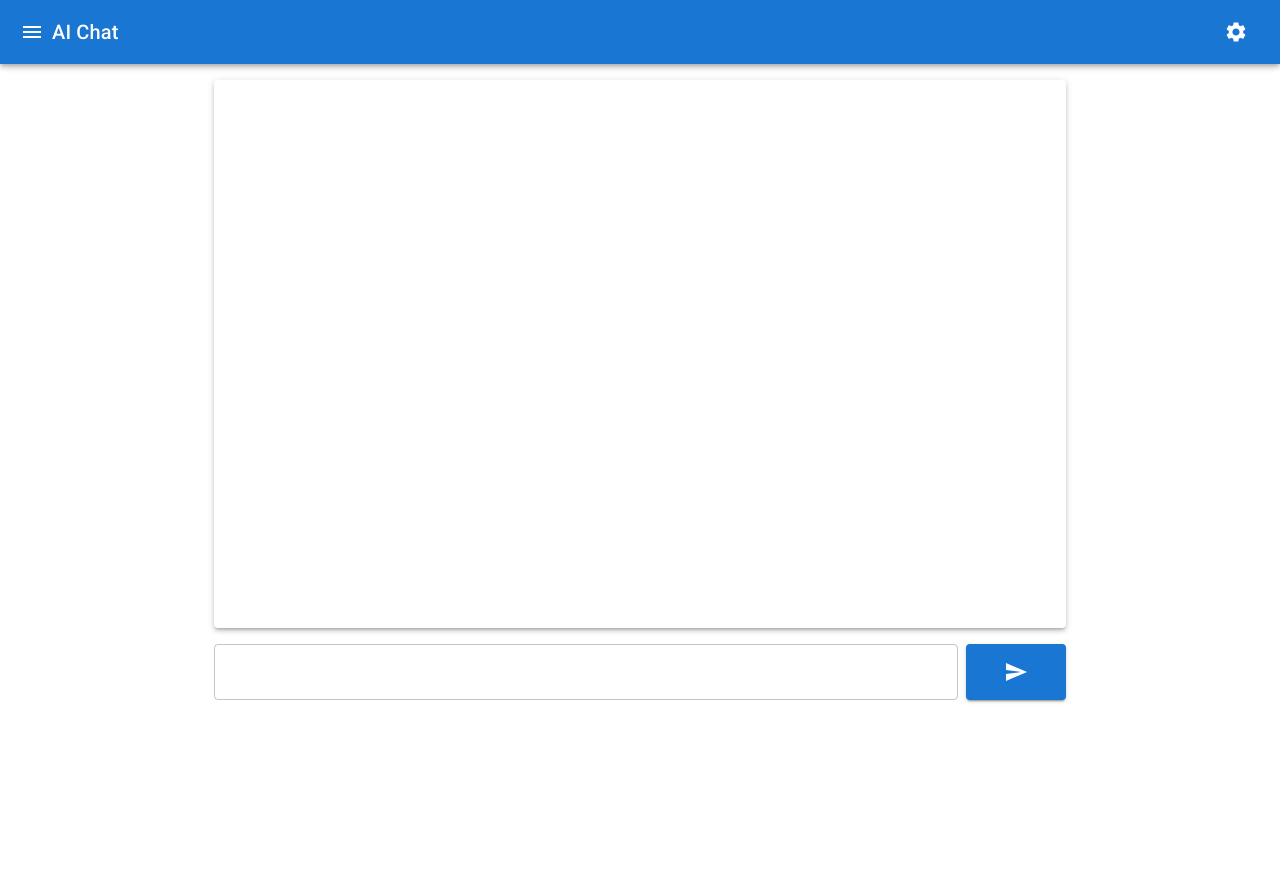
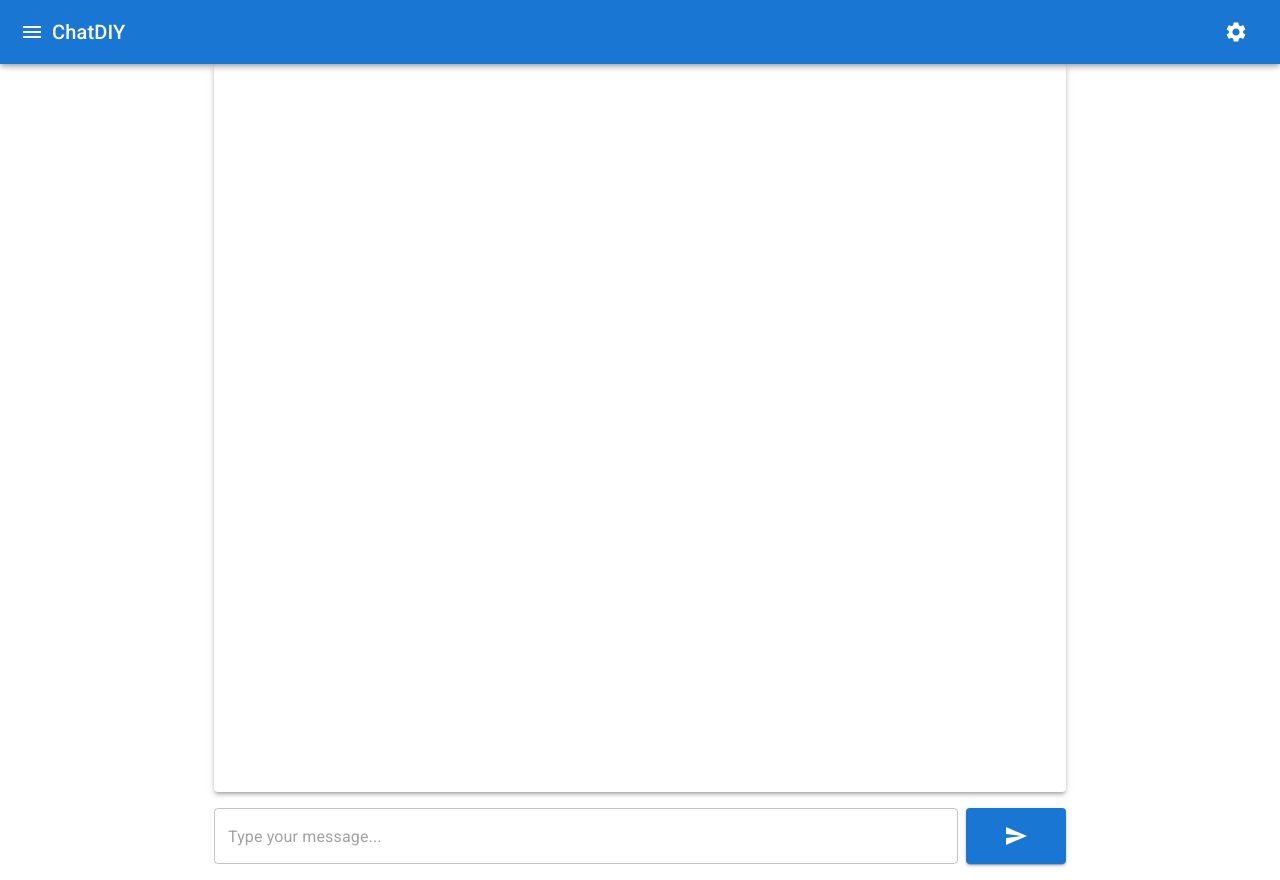
Before and after one commit to meliorvz/chat-pwa, a React (Create React App) app: page / in a window 1280 px wide. Before the commit the page ends 800 px from the top, so only its background shows below. Built offline with nearby package versions, Linux system fonts and the light colour scheme.

Commit message:
Initial commit

```diff
--- a/package.json
+++ b/package.json
@@ -1,5 +1,5 @@
 {
-  "name": "chat-pwa",
+  "name": "chat-diy",
   "version": "1.0.0",
   "private": true,
   "dependencies": {
--- a/public/index.html
+++ b/public/index.html
@@ -1,19 +1,18 @@
 <!DOCTYPE html>
 <html lang="en">
   <head>
-    <!-- Modified for Cloudflare Pages deployment -->
     <meta charset="utf-8" />
     <link rel="icon" href="%PUBLIC_URL%/favicon.ico" />
     <meta name="viewport" content="width=device-width, initial-scale=1" />
     <meta name="theme-color" content="#000000" />
-    <meta name="description" content="AI Chat PWA - Chat with multiple AI models" />
+    <meta name="description" content="ChatDIY - Chat with multiple AI models" />
     <link rel="apple-touch-icon" href="%PUBLIC_URL%/logo192.png" />
     <link rel="manifest" href="%PUBLIC_URL%/manifest.json" />
     <link
       rel="stylesheet"
       href="https://fonts.googleapis.com/css2?family=Roboto:wght@300;400;500;700&display=swap"
     />
-    <title>AI Chat PWA</title>
+    <title>ChatDIY</title>
   </head>
   <body>
     <noscript>You need to enable JavaScript to run this app.</noscript>
--- a/public/service-worker.js
+++ b/public/service-worker.js
@@ -10,13 +10,13 @@ precacheAndRoute(self.__WB_MANIFEST);
 
 // Cache the Google Fonts stylesheets with a stale-while-revalidate strategy.
 registerRoute(
-  ({url}) => url.origin === 'https://fonts.googleapis.com',
+  /^https:\/\/fonts\.googleapis\.com/,
   new CacheFirst()
 );
 
 // Cache the underlying font files with a cache-first strategy for 1 year.
 registerRoute(
-  ({url}) => url.origin === 'https://fonts.gstatic.com',
+  /^https:\/\/fonts\.gstatic\.com/,
   new CacheFirst({
     cacheName: 'google-fonts-webfonts',
     plugins: [
--- a/src/App.js
+++ b/src/App.js
@@ -28,7 +28,7 @@ import OpenAI from 'openai';
 import Anthropic from '@anthropic-ai/sdk';
 import { openDB } from 'idb';
 
-const DB_NAME = 'chat-pwa-db';
+const DB_NAME = 'chat-diy-db';
 const STORE_NAME = 'api-keys';
 
 const MODELS = {
@@ -66,18 +66,6 @@ const MODELS = {
     parameters: {
       temperature: 0.7,
       maxTokens: 4096,
-    }
-  },
-  'o1-mini': {
-    backend: 'openai',
-    modelId: 'o1-mini',
-    label: 'ChatGPT o1 Mini',
-    parameters: {
-      temperature: 1,
-      maxTokens: 2048,
-    },
-    parameterMap: {
-      maxTokens: 'max_completion_tokens'
     }
   }
 };
@@ -144,18 +132,10 @@ function App() {
 
       if (model.backend === 'openai') {
         const openai = new OpenAI({ apiKey: apiKeys.openai });
-        const apiParams = {};
-
-        // Map parameters according to model's requirements
-        Object.entries(model.parameters).forEach(([key, value]) => {
-          const mappedKey = model.parameterMap?.[key] || key;
-          apiParams[mappedKey] = value;
-        });
-
         const completion = await openai.chat.completions.create({
           model: model.modelId,
           messages: [...messages, userMessage],
-          ...apiParams
+          ...model.parameters
         });
         response = completion.choices[0].message;
       } else if (model.backend === 'anthropic') {
@@ -192,7 +172,7 @@ function App() {
             <Menu />
           </IconButton>
           <Typography variant="h6" sx={{ flexGrow: 1 }}>
-            AI Chat
+            ChatDIY
           </Typography>
           <IconButton color="inherit" onClick={() => setSettingsOpen(true)}>
             <Settings />
@@ -251,8 +231,7 @@ function App() {
         </DialogActions>
       </Dialog>
 
-      <Container maxWidth="md" sx={{ mt: 10, mb: 8 }}>
-        <Box sx={{ display: 'flex', flexDirection: 'column', height: 'calc(100vh - 180px)' }}>
+      <Container maxWidth="md" sx={{ mt: 8, mb: 2, height: '100vh', display: 'flex', flexDirection: 'column' }}>
         <Paper
           elevation={3}
           sx={{
@@ -290,8 +269,8 @@ function App() {
         <Box sx={{ display: 'flex', gap: 1 }}>
           <TextField
             fullWidth
-              multiline
-              maxRows={4}
+            variant="outlined"
+            placeholder="Type your message..."
             value={input}
             onChange={(e) => setInput(e.target.value)}
             onKeyPress={(e) => {
@@ -301,6 +280,8 @@ function App() {
               }
             }}
             disabled={isLoading}
+            multiline
+            maxRows={4}
           />
           <Button
             variant="contained"
@@ -311,7 +292,6 @@ function App() {
             <Send />
           </Button>
         </Box>
-        </Box>
       </Container>
     </Box>
   );
--- a/src/index.js
+++ b/src/index.js
@@ -1,39 +1,11 @@
 import React from 'react';
-import ReactDOM from 'react-dom/client';
-import { ThemeProvider, createTheme } from '@mui/material/styles';
-import CssBaseline from '@mui/material/CssBaseline';
+import { createRoot } from 'react-dom/client';
 import App from './App';
 
-// Create a theme instance
-const theme = createTheme({
-  palette: {
-    mode: 'light',
-    primary: {
-      main: '#1976d2',
-    },
-    secondary: {
-      main: '#dc004e',
-    },
-  },
-});
-
-const root = ReactDOM.createRoot(document.getElementById('root'));
+const container = document.getElementById('root');
+const root = createRoot(container);
 root.render(
   <React.StrictMode>
-    <ThemeProvider theme={theme}>
-      <CssBaseline />
-      <App />
-    </ThemeProvider>
+    <App />
   </React.StrictMode>
 );
-
-// Register service worker
-if ('serviceWorker' in navigator) {
-  window.addEventListener('load', () => {
-    navigator.serviceWorker.register('/service-worker.js').then(registration => {
-      console.log('SW registered:', registration);
-    }).catch(registrationError => {
-      console.log('SW registration failed:', registrationError);
-    });
-  });
-}
```
Also changed, not shown: public/manifest.json, 1 other file (tests, documents, lock files or other folders). Lines whose indentation alone changed are shown as unchanged.
